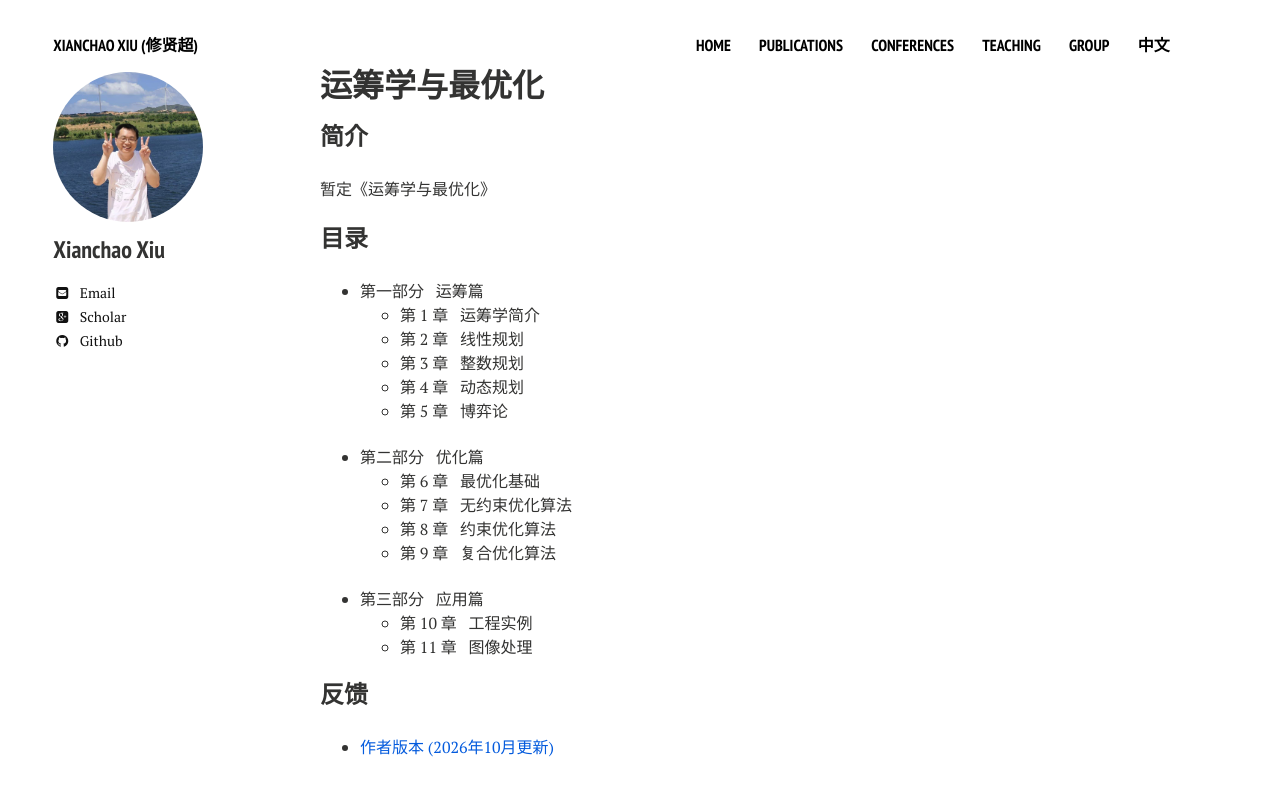
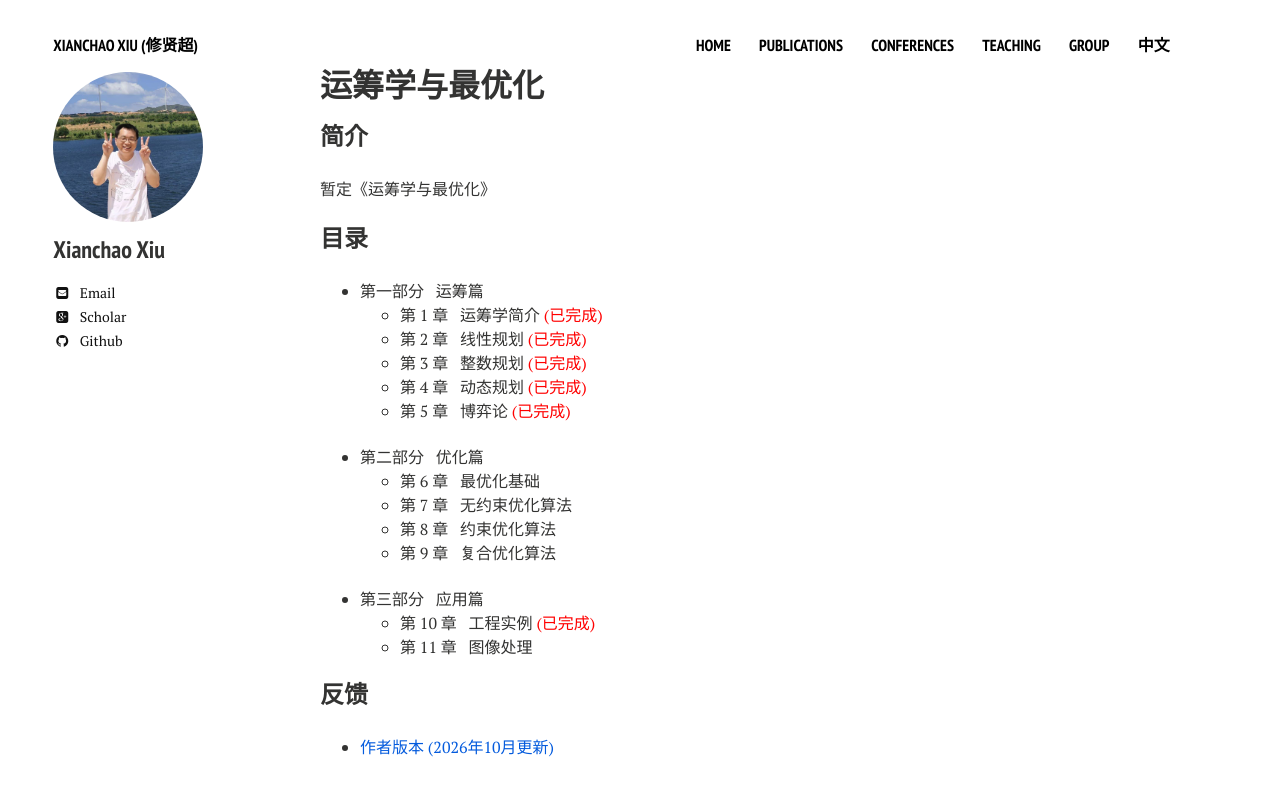
Before and after one commit to xianchaoxiu/xianchaoxiu.github.io, a Jekyll site: the page built from chinese/book/OROPT/index.md, in a window 1280 px wide. Shown: the top 796 px of the page. Built offline with Jekyll 4.4.1, drawn with Linux system fonts in a browser that asks for light colours; nearby versions of some CDN libraries.

Commit message:
Update index.md

```diff
--- a/chinese/book/OROPT/index.md
+++ b/chinese/book/OROPT/index.md
@@ -11,11 +11,11 @@ share: false
 
 ### 目录
 * 第一部分 &nbsp; 运筹篇 <br>
-  - 第 1 章 &nbsp;  运筹学简介 <br>
-  - 第 2 章 &nbsp;  线性规划<br>
-  - 第 3 章 &nbsp;  整数规划 <br>
-  - 第 4 章 &nbsp;  动态规划 <br>
-  - 第 5 章 &nbsp;  博弈论 <br><br>
+  - 第 1 章 &nbsp;  运筹学简介 <span style="color:#ff0000">(已完成)</span><br>
+  - 第 2 章 &nbsp;  线性规划 <span style="color:#ff0000">(已完成)</span><br>
+  - 第 3 章 &nbsp;  整数规划 <span style="color:#ff0000">(已完成)</span><br>
+  - 第 4 章 &nbsp;  动态规划 <span style="color:#ff0000">(已完成)</span><br>
+  - 第 5 章 &nbsp;  博弈论 <span style="color:#ff0000">(已完成)</span><br><br>
 
 
 * 第二部分 &nbsp; 优化篇 <br>
@@ -25,7 +25,7 @@ share: false
   - 第 9 章 &nbsp;   复合优化算法<br><br>
 
 * 第三部分 &nbsp;  应用篇 <br>
-  - 第 10 章 &nbsp; 工程实例<br>
+  - 第 10 章 &nbsp; 工程实例 <span style="color:#ff0000">(已完成)</span><br>
   - 第 11 章 &nbsp; 图像处理 <br>
 
 
```
